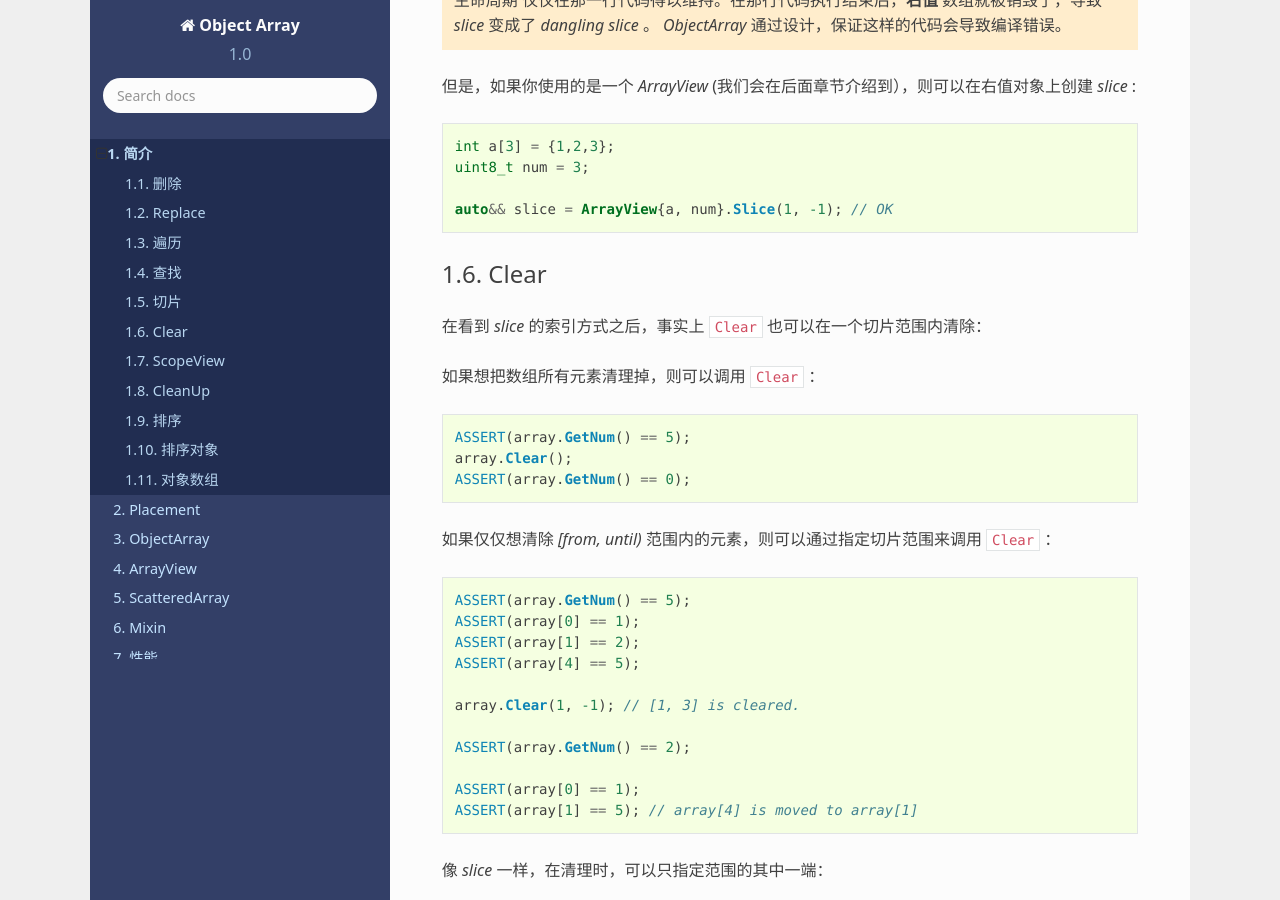
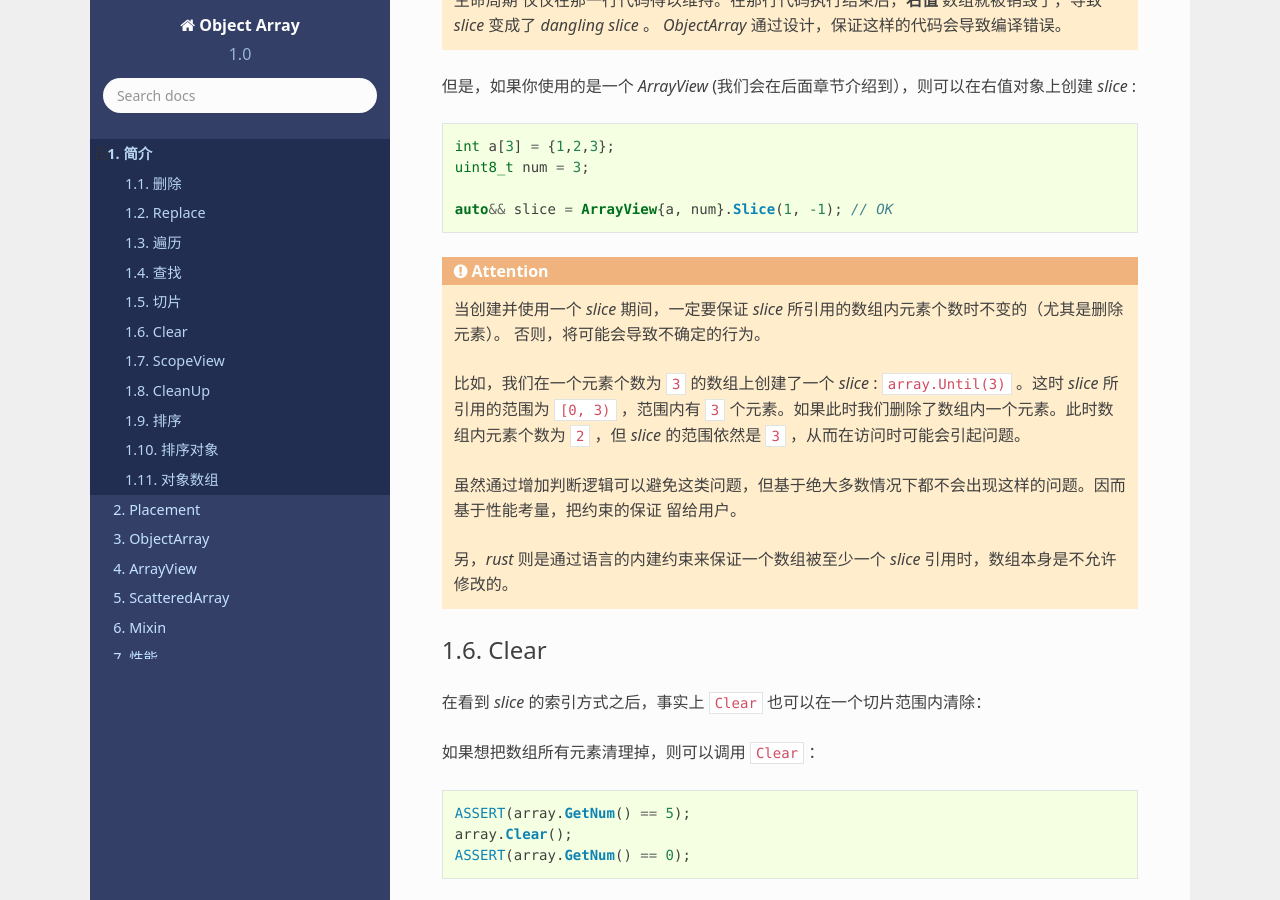
Before and after one commit to godsme/object-array, a Sphinx documentation site: the page built from doc/source/Introduction.rst, in a window 1280 px wide and 900 px high, scrolled down 7255 px. Built offline with Sphinx 7.4.7 and the Read the Docs theme 2.0.0, drawn with Linux system fonts in a browser that asks for light colours; formulas are drawn with MathJax 3; some of the changed text lies outside the part shown.

```diff
--- a/doc/source/Introduction.rst
+++ b/doc/source/Introduction.rst
@@ -1,7 +1,7 @@
 简介
 ================
 
-`ObjectArray<T, N>` 像 `C` 语言数组 ``T[N]`` 一样，容量固定，元素个数可变。
+``ObjectArray<T, N>`` 像 `C` 语言数组 ``T[N]`` 一样，容量固定，元素个数可变。
 （如果元素个数固定（与容量相同），请使用 ``std::array<T,N>`` ）。
 
 因而，你可以定义一个如下的数组：
@@ -228,9 +228,6 @@
 
 这样，你就得到了一个 `slice` ，其表达的范围为: ``[3, n-2)`` 。
 
-
-
-
 .. note::
 
    用负数作为一种索引方式，很多没有接触过切片概念的人会觉得陌生和唐突。尤其是用 ``-1`` 表达
@@ -352,6 +349,19 @@
 
    auto&& slice = ArrayView{a, num}.Slice(1, -1); // OK
 
+.. attention::
+
+   当创建并使用一个 `slice` 期间，一定要保证 `slice` 所引用的数组内元素个数时不变的（尤其是删除元素）。
+   否则，将可能会导致不确定的行为。
+
+   比如，我们在一个元素个数为 ``3`` 的数组上创建了一个 `slice` : ``array.Until(3)`` 。这时 `slice`
+   所引用的范围为 ``[0, 3)`` ，范围内有 ``3`` 个元素。如果此时我们删除了数组内一个元素。此时数组内元素个数为
+   ``2`` ，但 `slice` 的范围依然是 ``3`` ，从而在访问时可能会引起问题。
+
+   虽然通过增加判断逻辑可以避免这类问题，但基于绝大多数情况下都不会出现这样的问题。因而基于性能考量，把约束的保证
+   留给用户。
+
+   另，`rust` 则是通过语言的内建约束来保证一个数组被至少一个 `slice` 引用时，数组本身是不允许修改的。
 
 Clear
 ---------------------
```
